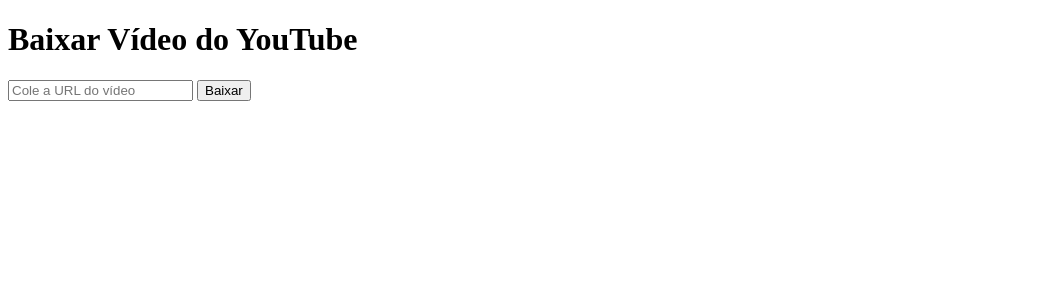
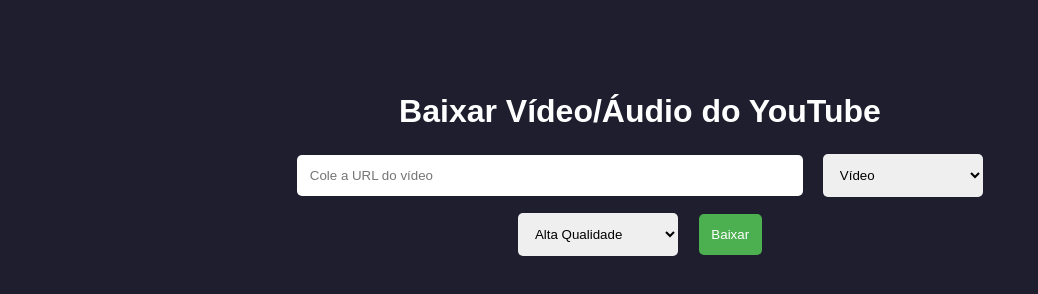
Before and after one commit to garreto9/yt-downloader, a website: page index.html in a window 1280 px wide. Shown: the whole page, without its empty margins (0-1038 px from the left). Drawn offline with Linux system fonts and the light colour scheme.

Commit message:
ajustes e estilização simples

```diff
--- a/index.html
+++ b/index.html
@@ -4,11 +4,26 @@
     <meta charset="UTF-8">
     <meta name="viewport" content="width=device-width, initial-scale=1.0">
     <title>YT Downloader</title>
+    <link rel="stylesheet" href="style.css">
 </head>
 <body>
-    <h1>Baixar Vídeo do YouTube</h1>
-    <input type="text" id="videoUrl" placeholder="Cole a URL do vídeo">
-    <button onclick="downloadVideo()">Baixar</button>
+    <div class="container">
+        <h1>Baixar Vídeo/Áudio do YouTube</h1>
+        <input type="text" id="videoUrl" placeholder="Cole a URL do vídeo" />
+
+        <select id="format">
+            <option value="video">Vídeo</option>
+            <option value="audio">Áudio</option>
+        </select>
+
+        <select id="quality">
+            <option value="highest">Alta Qualidade</option>
+            <option value="medium">Média Qualidade</option>
+            <option value="lowest">Baixa Qualidade</option>
+        </select>
+
+        <button onclick="download()">Baixar</button>
+    </div>
 
     <script src="script.js"></script>
 </body>
--- a/script.js
+++ b/script.js
@@ -1,32 +1,30 @@
-async function downloadVideo() {
+async function download() {
     const url = document.getElementById('videoUrl').value;
+    const format = document.getElementById('format').value;
+    const quality = document.getElementById('quality').value;
 
     if (!url) {
         alert('Por favor, insira uma URL!');
         return;
     }
 
-    console.log('URL do vídeo:', url); // Log da URL inserida
-
     try {
-        // Faz uma chamada ao backend na rota /download
-        const response = await fetch(`http://localhost:3000/download?url=${encodeURIComponent(url)}`);
-
-        console.log('Resposta do servidor:', response); // Log da resposta do servidor
+        const response = await fetch(
+            `http://localhost:3000/download?url=${encodeURIComponent(url)}&format=${format}&quality=${quality}`
+        );
 
         if (response.ok) {
             const blob = await response.blob();
             const link = document.createElement('a');
             link.href = URL.createObjectURL(blob);
-            link.download = 'video.mp4';
+            link.download = format === 'audio' ? 'audio.mp3' : 'video.mp4';
             link.click();
-
-            URL.revokeObjectURL(link.href); // Libera a memória usada
+            URL.revokeObjectURL(link.href);
         } else {
-            alert('Falha ao baixar o vídeo.');
+            alert('Erro ao baixar o arquivo.');
         }
     } catch (error) {
         console.error('Erro:', error);
-        alert('Erro ao tentar baixar o vídeo.');
+        alert('Erro ao tentar baixar o arquivo.');
     }
 }
--- a/style.css
+++ b/style.css
@@ -0,0 +1,42 @@
+body {
+    background-color: #1e1e2f;
+    color: white;
+    font-family: Arial, sans-serif;
+    text-align: center;
+    padding: 2rem;
+}
+
+h1 {
+    margin-bottom: 1rem;
+}
+
+input, select, button {
+    padding: 0.8rem;
+    margin: 0.5rem;
+    border: none;
+    border-radius: 5px;
+}
+
+input {
+    width: 60%;
+}
+
+select {
+    width: 20%;
+}
+
+button {
+    background-color: #4CAF50;
+    color: white;
+    cursor: pointer;
+}
+
+button:hover {
+    background-color: #45a049;
+}
+
+.container {
+    max-width: 800px;
+    margin: 0 auto;
+    padding-top: 2rem;
+}
```
Also changed, not shown: index.js (+32 -12 lines).
